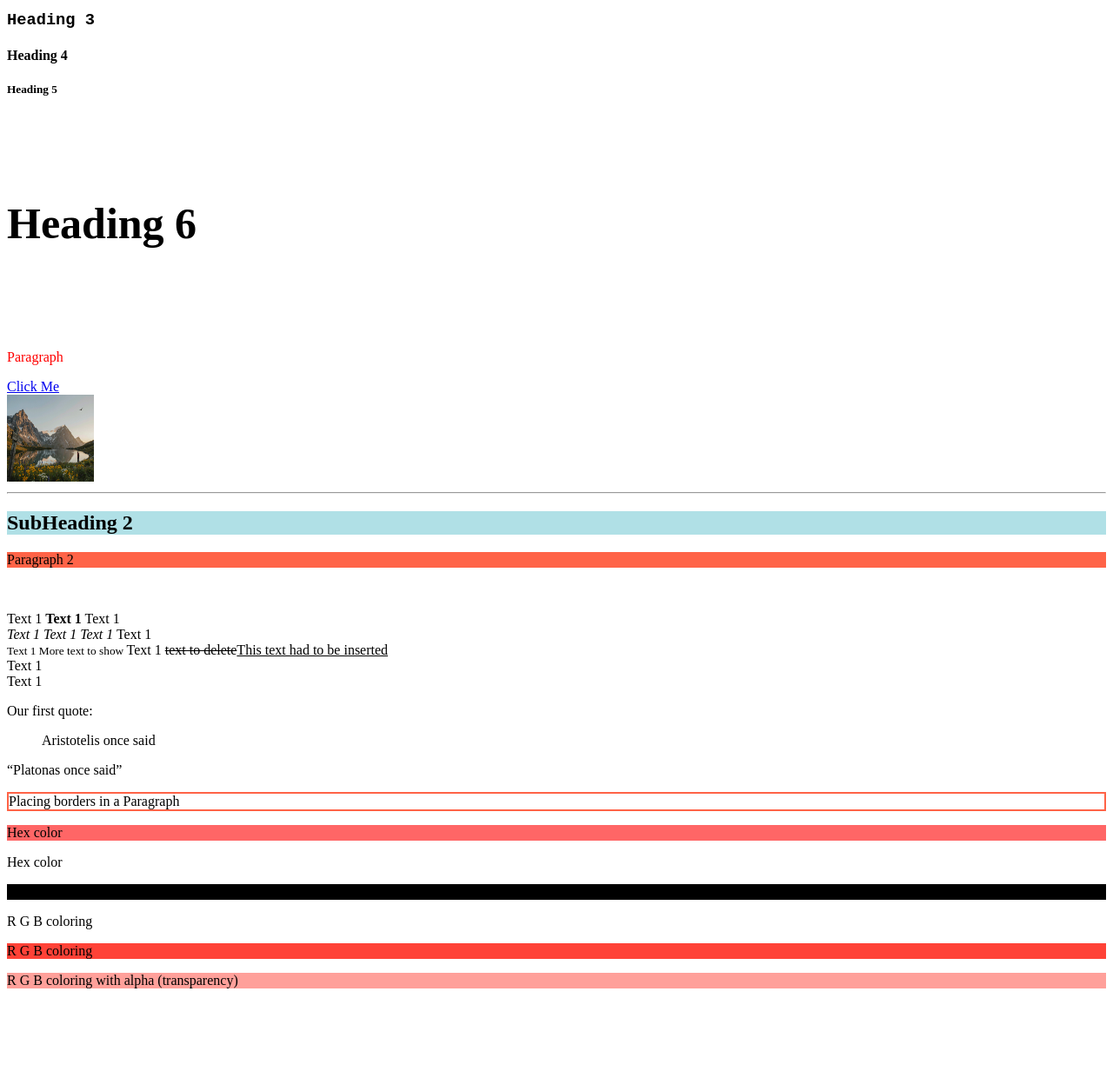
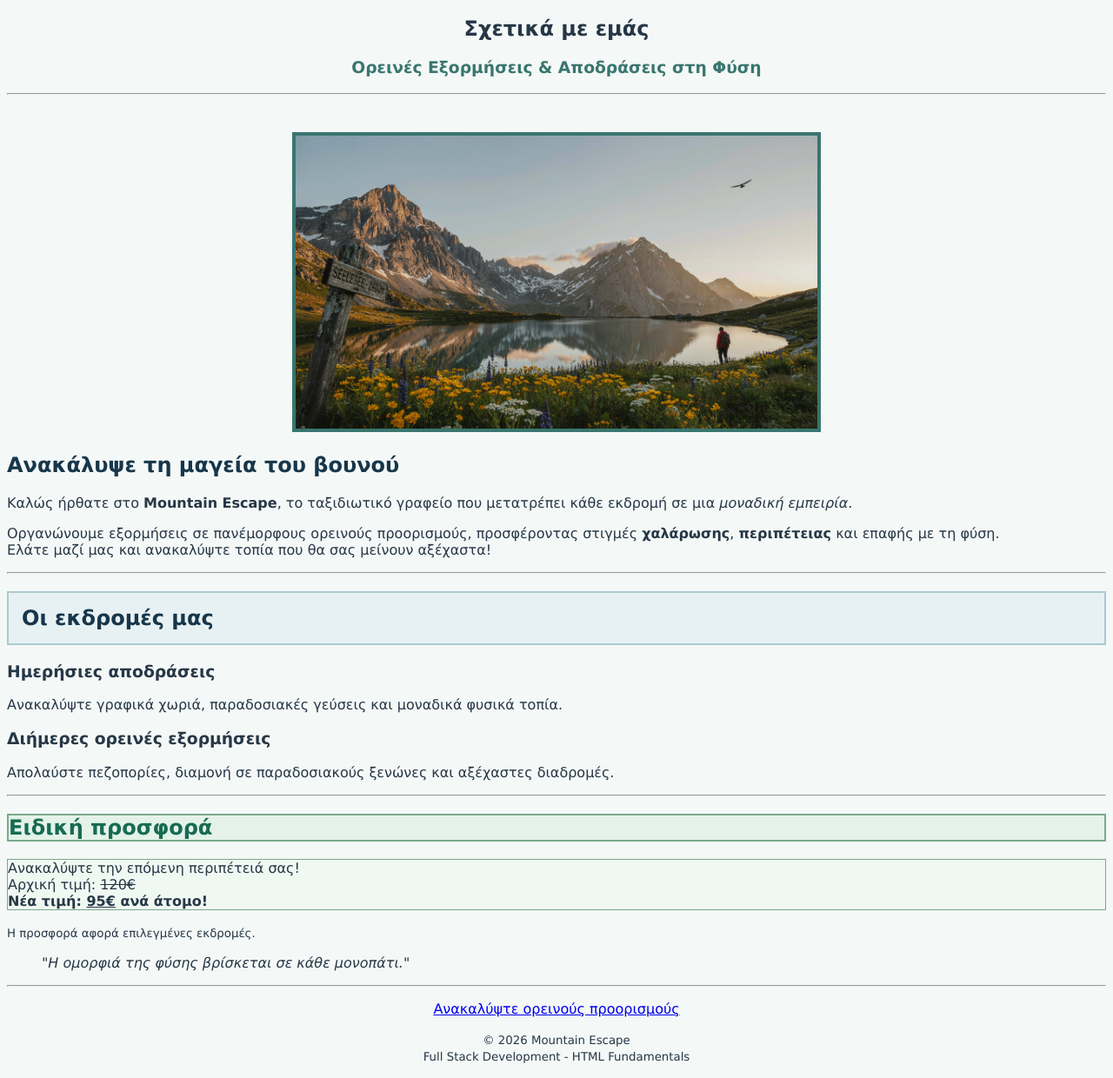
Before and after one commit to GeorgeKat039/fullstack-html-01, a plain HTML site: page index.html in a window 1280 px wide. Shown: the part 116-1356 px from the top of the page at 87% size. Before the commit the page ends 1269 px from the top, so only its background shows below. Drawn offline with Linux system fonts and the light colour scheme.

Commit message:
Improve Mountain Escape HTML page design

```diff
--- a/index.html
+++ b/index.html
@@ -1,47 +1,121 @@
 <!DOCTYPE html>
 <html lang="en">
+
 <head>
     <meta charset="UTF-8">
     <meta name="viewport" content="width=device-width, initial-scale=1.0">
-    <title>Page 1</title>
+     <title>Mountain Escape - Ορεινές Εξορμήσεις</title>
 </head>
-<body>
-    <h1 style="text-align: center;">Heading 1</h1>
-    <h2 style="font-family: Verdana, Geneva, Tahoma, sans-serif;">Heading 2</h2>
-    <h3 style="font-family: 'Courier New', Courier, monospace;">Heading 3</h3>
-    <h4>Heading 4</h4>
-    <h5>Heading 5</h5>
-    <h6 style="font-size: 50px;">Heading 6</h6>
-    <p style ="color: red;">Paragraph</p>
-    <a href="https://www.google.com">Click Me</a>
+
+<body style="background-color: #f4f8f7; color: #263746; font-family: Verdana, Geneva, Tahoma, sans-serif;">
+    <h1 style="background-color: #17364a;
+           color: white;
+           text-align: center;
+           padding: 25px;
+           border: 2px solid #39766f;">
+            MOUNTAIN ESCAPE
+    </h1>
+    <h2 style="font-family: Verdana, Geneva, Tahoma, sans-serif; text-align: center;">Σχετικά με εμάς</h2>
+    <h3 style="color: #39766f; text-align: center;">Ορεινές Εξορμήσεις & Αποδράσεις στη Φύση</h3>
+
+    <hr>
     <br>
-    <img src="images/mountain-spot.jpg" alt="Nice mountain view with a lake" width="100" height="100">
+    <p style="text-align: center;">
+        <img src="images/mountain-spot.jpg"
+            alt="Mountain landscape with a beautiful lake"
+            width="600"
+            style="border: 4px solid #39766f;">
+    </p>
+
+    <h2 style="color: #17364a;">
+        Ανακάλυψε τη μαγεία του βουνού
+    </h2>
+
+    <p>
+        Καλώς ήρθατε στο <b>Mountain Escape</b>,
+        το ταξιδιωτικό γραφείο που μετατρέπει κάθε
+        εκδρομή σε μια <i>μοναδική εμπειρία</i>.
+    </p>
+
+    <p>
+        Οργανώνουμε εξορμήσεις σε πανέμορφους
+        ορεινούς προορισμούς, προσφέροντας στιγμές
+        <b>χαλάρωσης</b>, <b>περιπέτειας</b> και
+        επαφής με τη φύση.
+        <br>
+        Ελάτε μαζί μας και ανακαλύψτε τοπία
+        που θα σας μείνουν αξέχαστα!
+    </p>
+
     <hr>
-    <h2 style = "background-color: powderblue;">SubHeading 2</h2>
-    <p style = "background-color: tomato;">Paragraph 2</p>
-    <br>
 
-    <p>Text 1 <b>Text 1</b> Text 1<br>
-    <i>Text 1 Text 1 Text 1</i>
-    Text 1 <br>
-    <small>Text 1 More text to show  </small>
-    Text 1 <del>text to delete</del><ins>This text had to be inserted</ins><br>
-    Text 1 <br>
-    Text 1 <br>
+    <h2 style="background-color: #e7f1f3;
+           color: #17364a;
+           border: 2px solid #a9cbd0;
+           padding: 15px;">
+            Οι εκδρομές μας
+    </h2>
+
+    <h3>Ημερήσιες αποδράσεις</h3>
+    <p>
+        Ανακαλύψτε γραφικά χωριά, παραδοσιακές
+        γεύσεις και μοναδικά φυσικά τοπία.
     </p>
-    <p>Our first quote:</p>
-    <blockquote cite="https://www.google.com">Aristotelis once said</blockquote>
-    <q>Platonas once said</q>
+
+    <h3>Διήμερες ορεινές εξορμήσεις</h3>
+    <p>
+        Απολαύστε πεζοπορίες, διαμονή σε
+        παραδοσιακούς ξενώνες και αξέχαστες
+        διαδρομές.
+    </p>
+
+    <hr>
+
+    <h2 style="background-color: #e4f2e9;
+           color: #176b52;
+           border: 2px solid #79aa8b;">
+           Ειδική προσφορά
+    </h2>
+
+    <p style="background-color: #f0f8f2; border: 1px solid #79aa8b;">
+        Ανακαλύψτε την επόμενη περιπέτειά σας!
+        <br>
+        Αρχική τιμή: <del>120€</del>
+        <br>
+        <b>Νέα τιμή: <ins>95€</ins> ανά άτομο!</b>
+    </p>
+    <p>
+        <small>
+            Η προσφορά αφορά επιλεγμένες εκδρομές.
+        </small>
+    </p>
 
 
-    <p style="border: 2px solid tomato">Placing borders in a Paragraph</p>
-    <p style="background-color: #ff6666;">Hex color</p>
-    <p style="background-color: #ffffff;">Hex color</p>
-    <p style="background-color: #000000;">Hex color</p>
-    <p style="background-color: rgb(255,255,255);">R G B coloring</p>
-    <p style="background-color: rgb(255,66,55);">R G B coloring</p>
+    <blockquote>
+        <i>
+            "Η ομορφιά της φύσης βρίσκεται
+            σε κάθε μονοπάτι."
+        </i>
+    </blockquote>
+
+    <hr>
+
+    <p style="text-align: center;">
+        <a href="https://www.google.com/maps" target="_blank">
+            Ανακαλύψτε ορεινούς προορισμούς
+        </a>
+    </p>
+
+    <p style="text-align: center;">
+        <small>
+            © 2026 Mountain Escape
+            <br>
+            Full Stack Development - HTML Fundamentals
+        </small>
+    </p>
+
     <!--hex σημαίνει δεκαδικό τρόπος γραφής 0 1 2 3 4 5 6 7 8 9 a b c d e f -->
     <!--rgb σημαίνει ένωση φωτός red green blue και παιρνει τιμες από 0 έως 255 -->
-    <p style="background-color: rgba(255,66,55,0.5);">R G B coloring with alpha (transparency)</p>
+    <!--p style="background-color: rgba(255,66,55,0.5);">R G B coloring with alpha (transparency)</p>-->
 </body>
 </html>
```
